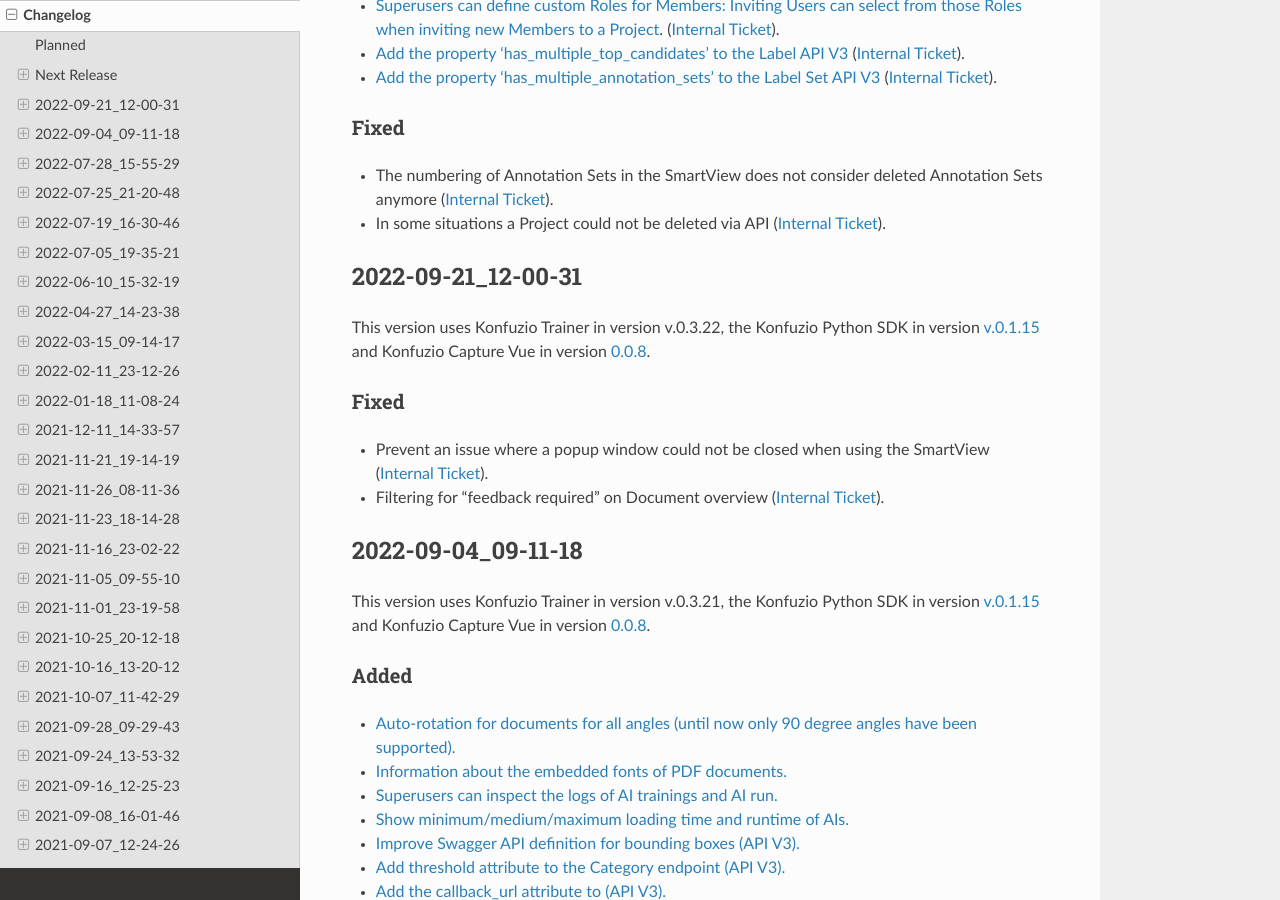
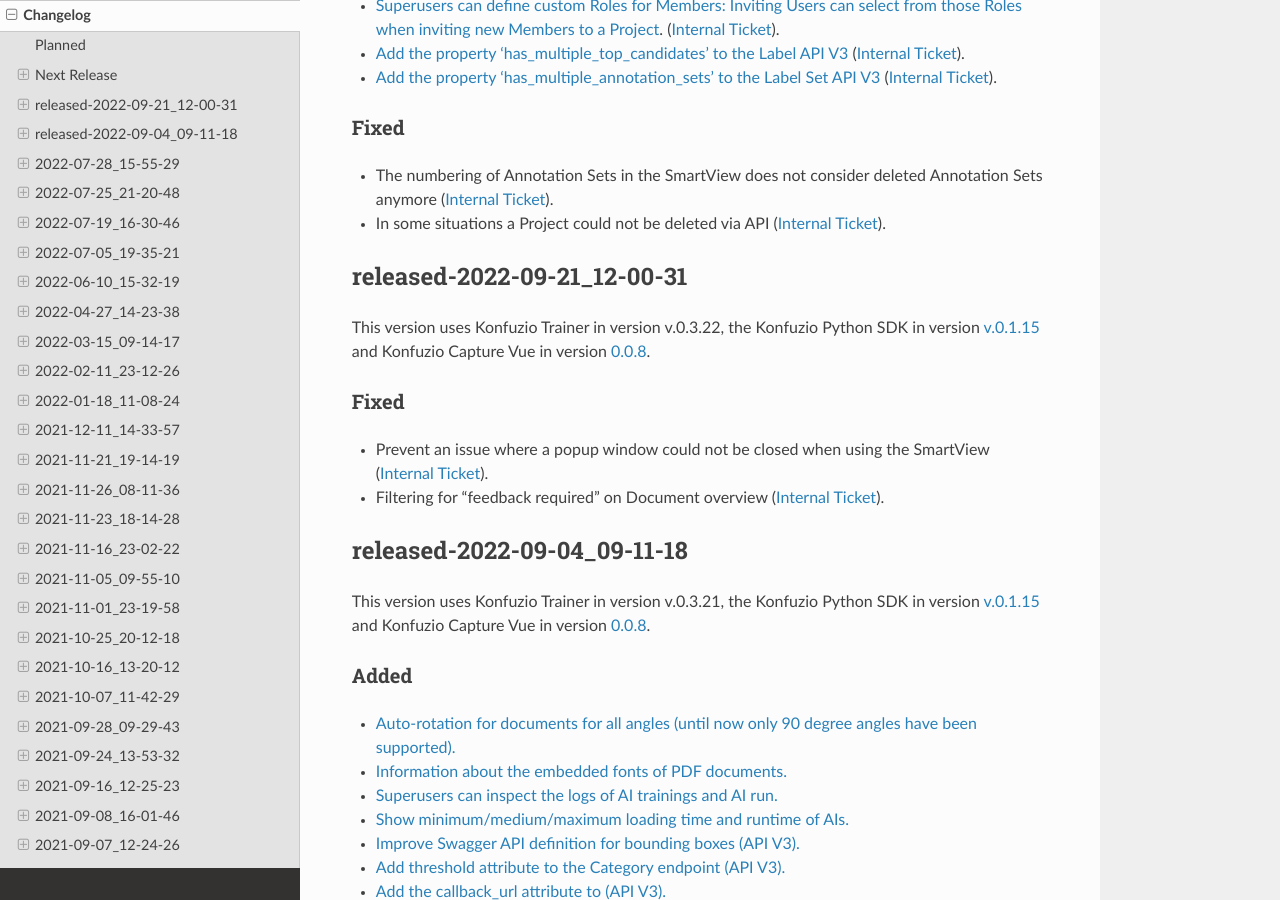
Before and after one commit to konfuzio-ai/konfuzio-sdk, a Sphinx documentation site: the page built from docs/web/changelog_app.md, in a window 1280 px wide and 900 px high, scrolled down 1144 px. Built offline with Sphinx 7.4.7 and the Read the Docs theme 2.0.0, drawn with Linux system fonts in a browser that asks for light colours.

Commit message:
Update changelog_app.md

```diff
--- a/docs/web/changelog_app.md
+++ b/docs/web/changelog_app.md
@@ -47,7 +47,7 @@
 - The numbering of Annotation Sets in the SmartView does not consider deleted Annotation Sets anymore ([Internal Ticket](https://gitlab.com/konfuzio/objectives/-/issues/9604)).
 - In some situations a Project could not be deleted via API ([Internal Ticket](https://gitlab.com/konfuzio/objectives/-/issues/9706)).
 
-## 2022-09-21_12-00-31
+## released-2022-09-21_12-00-31
 
 This version uses Konfuzio Trainer in version v.0.3.22, the Konfuzio Python SDK in version [v.0.1.15](https://dev.konfuzio.com/sdk/changelog.html#v-0-1-15) and Konfuzio Capture Vue in version [0.0.8](https://github.com/konfuzio-ai/konfuzio-capture-vue/releases/).
 
@@ -55,7 +55,7 @@
 - Prevent an issue where a popup window could not be closed when using the SmartView ([Internal Ticket](https://gitlab.com/konfuzio/objectives/-/issues/9766)).
 - Filtering for "feedback required" on Document overview ([Internal Ticket](https://gitlab.com/konfuzio/objectives/-/issues/9696)).
 
-## 2022-09-04_09-11-18
+## released-2022-09-04_09-11-18
 
 This version uses Konfuzio Trainer in version v.0.3.21, the Konfuzio Python SDK in version [v.0.1.15](https://dev.konfuzio.com/sdk/changelog.html#v-0-1-15) and Konfuzio Capture Vue in version [0.0.8](https://github.com/konfuzio-ai/konfuzio-capture-vue/releases/).
 
```
